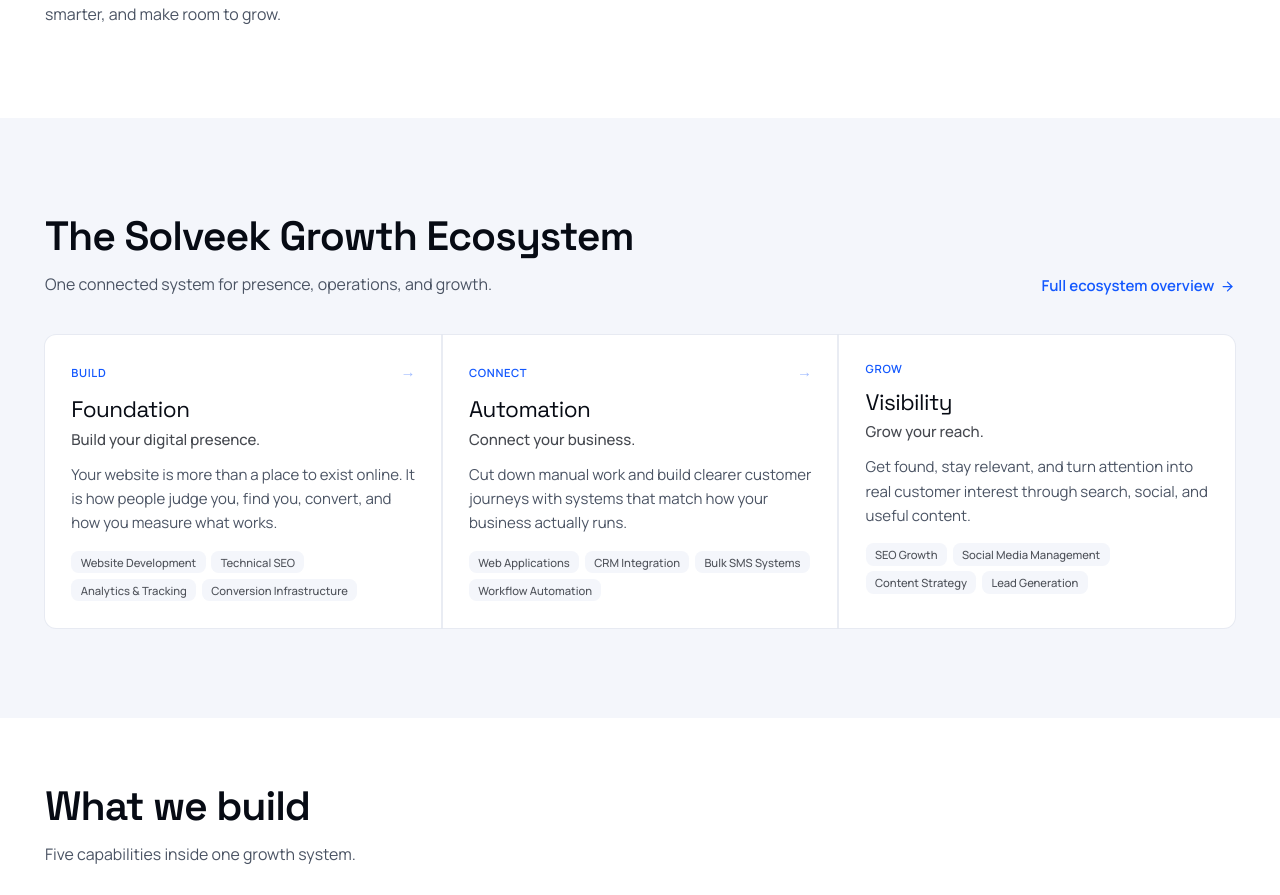
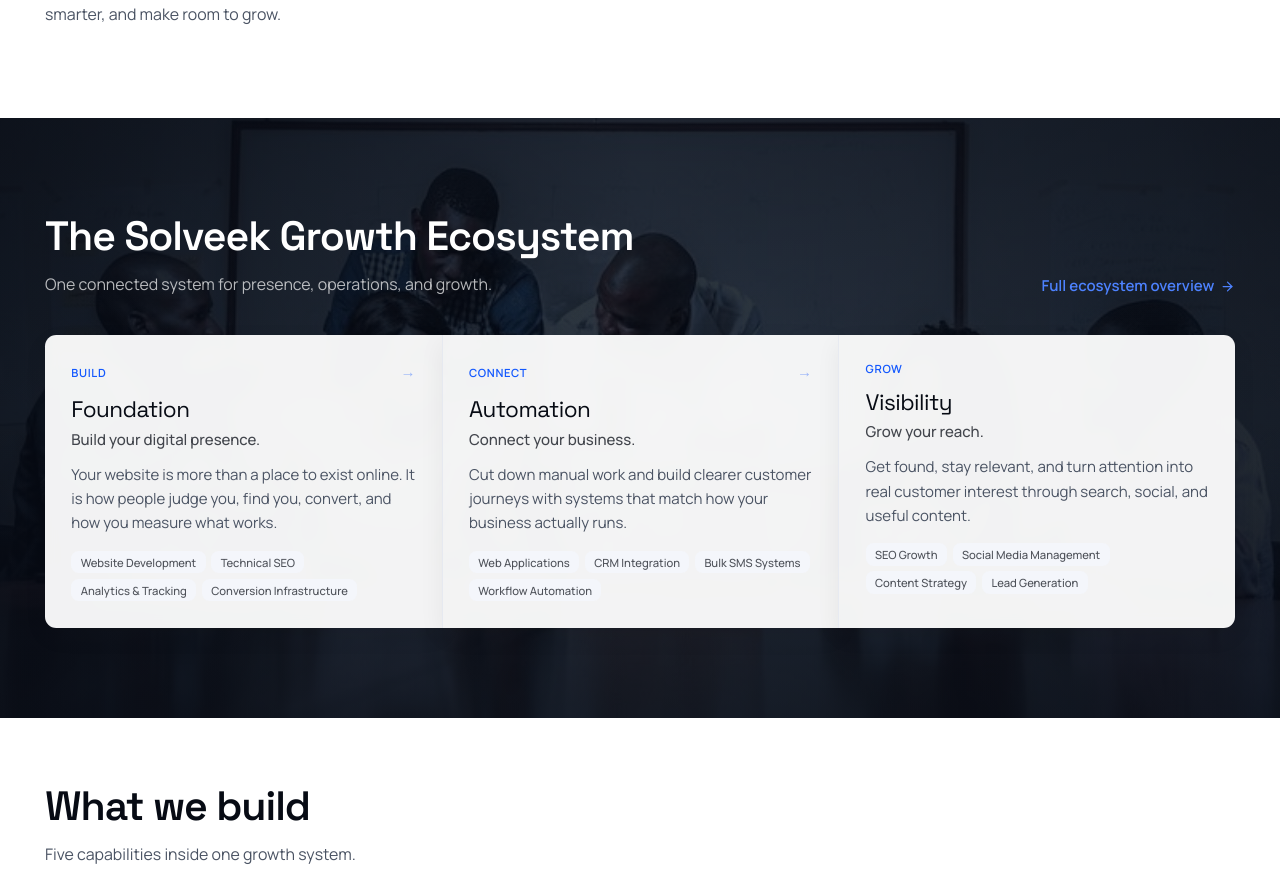
Before and after one commit to eliroy-del/solveek, a Next.js app: page / in a window 1280 px wide. Shown: the part 1007-1902 px from the top of the page. Built offline with nearby package versions, Linux system fonts and the light colour scheme; no server answers; the database is empty.

Commit message:
Add team photo background with overlay to Growth Ecosystem section.

```diff
--- a/src/components/sections/ecosystem-overview.tsx
+++ b/src/components/sections/ecosystem-overview.tsx
@@ -1,6 +1,8 @@
+import Image from "next/image";
 import Link from "next/link";
 import { ArrowRight } from "lucide-react";
 import { ECOSYSTEM_LAYERS } from "@/constants/brand";
+import { IMAGES } from "@/constants/site";
 import { cn } from "@/lib/utils";
 
 type EcosystemOverviewProps = {
@@ -11,25 +13,38 @@
   return (
     <section
       className={cn(
-        "relative overflow-hidden bg-surface",
+        "relative isolate overflow-hidden",
         compact ? "py-10" : "section-padding"
       )}
       id="ecosystem"
     >
+      <div className="pointer-events-none absolute inset-0" aria-hidden>
+        <Image
+          src={IMAGES.ecosystemTeam}
+          alt=""
+          fill
+          sizes="100vw"
+          className="object-cover object-center"
+        />
+        <div className="absolute inset-0 bg-navy/78" />
+        <div className="absolute inset-0 bg-gradient-to-r from-navy/55 via-transparent to-navy/40" />
+        <div className="absolute inset-0 bg-gradient-to-t from-navy/50 via-transparent to-navy/35" />
+      </div>
+
       <div className="container-premium relative">
         {!compact ? (
           <div className="mb-8 flex flex-col gap-4 md:mb-10 md:flex-row md:items-end md:justify-between">
             <div className="max-w-2xl">
-              <h2 className="title-section text-navy">
+              <h2 className="title-section text-white">
                 The Solveek Growth Ecosystem
               </h2>
-              <p className="mt-2 body-md text-muted-foreground">
+              <p className="mt-2 body-md text-white/70">
                 One connected system for presence, operations, and growth.
               </p>
             </div>
             <Link
               href="/ecosystem"
-              className="group inline-flex shrink-0 cursor-pointer items-center gap-1.5 text-base font-semibold text-royal"
+              className="group inline-flex shrink-0 cursor-pointer items-center gap-1.5 text-base font-semibold text-cyan"
             >
               Full ecosystem overview
               <ArrowRight className="size-4 transition-transform duration-200 group-hover:translate-x-0.5" />
@@ -42,24 +57,27 @@
             <li
               key={layer.id}
               className={cn(
-                "relative rounded-lg bg-white p-5 ring-1 ring-border/80 md:rounded-none md:p-7",
+                "relative rounded-lg bg-white/95 p-5 shadow-soft ring-1 ring-white/20 backdrop-blur-sm md:rounded-none md:p-7 md:shadow-none",
                 index === 0 && "md:rounded-l-lg",
                 index === ECOSYSTEM_LAYERS.length - 1 && "md:rounded-r-lg",
                 index > 0 && "md:border-l md:border-border/80"
               )}
             >
               <div className="flex items-center gap-2.5">
-                <p className="eyebrow text-royal">
-                  {layer.verb}
-                </p>
+                <p className="eyebrow text-royal">{layer.verb}</p>
                 {index < ECOSYSTEM_LAYERS.length - 1 ? (
-                  <span aria-hidden className="ml-auto hidden text-royal/40 md:inline">
+                  <span
+                    aria-hidden
+                    className="ml-auto hidden text-royal/40 md:inline"
+                  >
                     →
                   </span>
                 ) : null}
               </div>
 
-              <h3 className="mt-3 font-heading text-xl text-navy md:text-2xl">{layer.title}</h3>
+              <h3 className="mt-3 font-heading text-xl text-navy md:text-2xl">
+                {layer.title}
+              </h3>
               <p className="mt-1 text-base font-medium text-navy/75">
                 {layer.headline}
               </p>
--- a/src/constants/site.ts
+++ b/src/constants/site.ts
@@ -24,6 +24,7 @@
   process: "/images/process-tech-bg.jpg",
   heroNetwork: "/images/hero-network.png",
   ecosystemHeader: "/images/ecosystem-header.png",
+  ecosystemTeam: "/images/ecosystem-team.jpg",
   workHeader: "/images/work-header.png",
   aboutHeader: "/images/about-header.png",
   contactHeader: "/images/contact-header.png",
```
Also changed, not shown: public/images/ecosystem-team.jpg (added).
